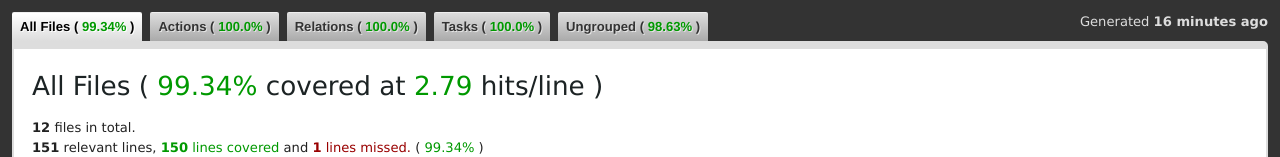
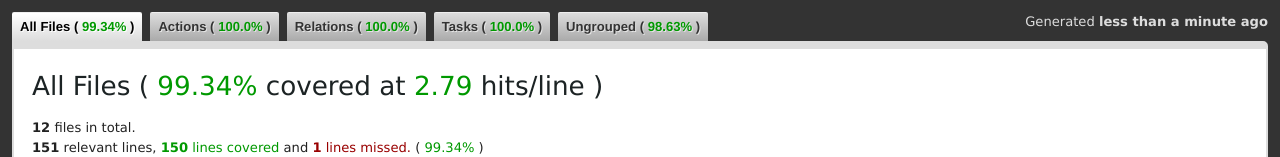
Before and after one commit to yurusov/servers-com-test, a plain HTML site: page index.html in a window 1280 px wide. Shown: the top 157 px of the page. Drawn offline with Linux system fonts and the light colour scheme.

Commit message:
deploy: 36925e87a6f384e361e4b8b8c24616dd55441e03

```diff
--- a/index.html
+++ b/index.html
@@ -14,7 +14,7 @@
       <img src="./assets/0.12.3/loading.gif" alt="loading"/>
     </div>
     <div id="wrapper" class="hide">
-      <div class="timestamp">Generated <abbr class="timeago" title="2023-03-27T21:20:33+00:00">2023-03-27T21:20:33+00:00</abbr></div>
+      <div class="timestamp">Generated <abbr class="timeago" title="2023-03-27T21:36:32+00:00">2023-03-27T21:36:32+00:00</abbr></div>
       <ul class="group_tabs"></ul>
 
       <div id="content">
```
Also changed, not shown: .resultset.json.
